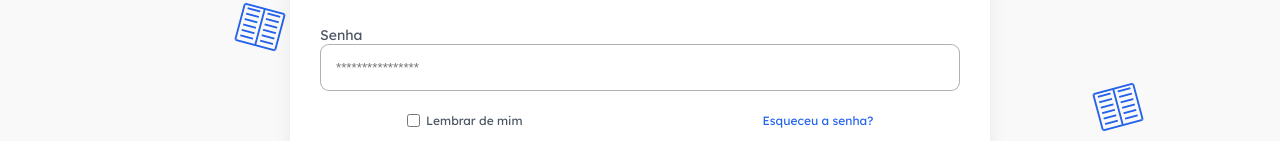
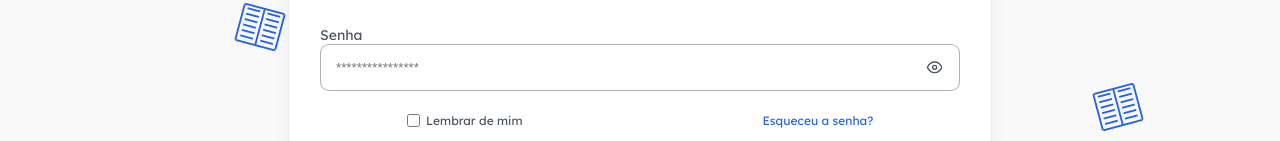
Before and after one commit to harisoncleytondev/tomas, a React (Vite) app: page /login in a window 1280 px wide. Shown: the part 243-384 px from the top of the page. Built offline with nearby package versions, Linux system fonts and the light colour scheme.

Commit message:
feat(login): add button to show and hide password on login page

```diff
--- a/src/pages/login/LoginStyles.css
+++ b/src/pages/login/LoginStyles.css
@@ -55,7 +55,23 @@
         font-weight: 400;
       }
 
-      & > div > .login_input_text {
+      & > div > #login_div_input_password {
+        display: flex;
+        position: relative;
+
+        & > button {
+          position: absolute;
+          top: 35%;
+          left: 95%;
+          scale: 120%;
+          border: none;
+          background: none;
+          cursor: pointer;
+          color: var(--text-color-gray);
+        }
+      }
+
+      & .login_input_text {
         display: flex;
         min-width: 50vw;
         max-width: 80vw;
@@ -63,7 +79,6 @@
         align-items: center;
         gap: 10px;
         border-radius: 9px;
-        border: 1px solid rgba(121, 121, 121, 0.58);
         outline: none;
       }
     }
@@ -209,6 +224,13 @@
 @media (max-width: 600px) {
   #login_div_container {
     & > #login_form {
+      & > #login_div_inputs {
+        & > div > #login_div_input_password {
+          & > button {
+            left: 90%;
+          }
+        }
+      }
       & > #login_helpers {
         gap: 2rem;
 
@@ -228,3 +250,11 @@
     width: 60px;
   }
 }
+
+.login_common_input {
+  border: 1px solid rgba(121, 121, 121, 0.58);
+}
+
+.login_incorrect_input {
+  border: 1px solid red;
+}
--- a/src/pages/login/index.jsx
+++ b/src/pages/login/index.jsx
@@ -7,10 +7,19 @@ import ButtonBlue from "../../components/buttonPrimary";
 import Footer from "../../components/footer";
 import BackgroundDecor from "../../components/backgroundDecor";
 
+/* REACT */
+import { useState } from "react";
+
 /* REACT ROUTER DOM */
 import { Link } from "react-router-dom";
 
+/* REACT ICONS */
+import { FiEye, FiEyeOff } from "react-icons/fi";
+
 export default function Login() {
+
+  const [showPassword, setShowPassword] = useState(false);
+
   return (
     <div id="login_div_container">
       <BackgroundDecor />
@@ -32,7 +41,7 @@ export default function Login() {
               type="email"
               placeholder="seuemail@gmail.com"
               id="login_input_email"
-              className="login_input_text"
+              className="login_input_text login_common_input"
               required
             />
           </div>
@@ -44,13 +53,18 @@ export default function Login() {
             >
               Senha
             </label>
-            <input
-              type="password"
-              placeholder="****************"
-              id="login_input_password"
-              className="login_input_text"
-              required
-            />
+            <div id="login_div_input_password">
+              <input
+                type={showPassword == false ? "password" : "text"}
+                placeholder="****************"
+                id="login_input_password"
+                className="login_input_text login_common_input"
+                required
+              />
+              <button onClick={() => {showPassword == false ? setShowPassword(true) : setShowPassword(false)}}>
+                <FiEye/>
+              </button>
+            </div>
           </div>
         </div>
 
@@ -92,7 +106,7 @@ export default function Login() {
         </div>
       </form>
 
-      <Footer className="login_footer"/>
+      <Footer className="login_footer" />
     </div>
   );
 }
```
